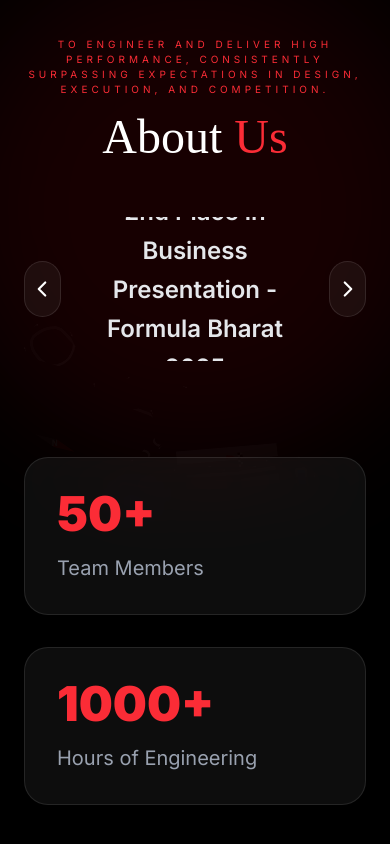
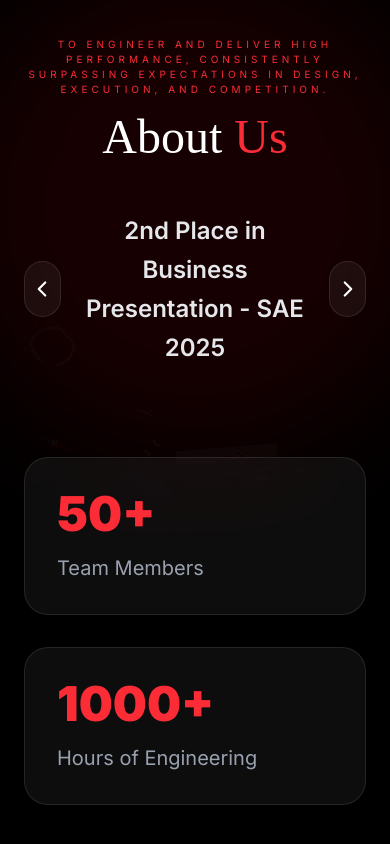
Before and after one commit to worklikithliki-dot/dsce_motorsports, a Next.js app: page / in a window 390 px wide. Shown: the part 967-1811 px from the top of the page. Built offline with nearby package versions, Linux system fonts and the light colour scheme; no server answers.

Commit message:
Update phone number and the about section

```diff
--- a/src/app/components/About.tsx
+++ b/src/app/components/About.tsx
@@ -47,8 +47,8 @@ function CountUp({
 
 export default function About() {
   const achievements = [
-    "1st Place in Business Presentation - Formula Bharat 2024",
-    "2nd Place in Business Presentation - Formula Bharat 2025",
+    "1st Place in Business Presentation - SAE 2024",
+    "2nd Place in Business Presentation - SAE 2025",
     "Secured Overall 14th Position out of 100 Teams in the competition",
     "Successfully Completed the Endurance Event at Buddh International Circuit",
   ];
--- a/src/app/components/Footer.tsx
+++ b/src/app/components/Footer.tsx
@@ -141,7 +141,7 @@ export default function Footer() {
 
     {/* Phone */}
     <a
-      href="tel:+919876543210"
+      href="tel:+918618852728"
       className="group flex items-center gap-3"
     >
       <Phone
```
